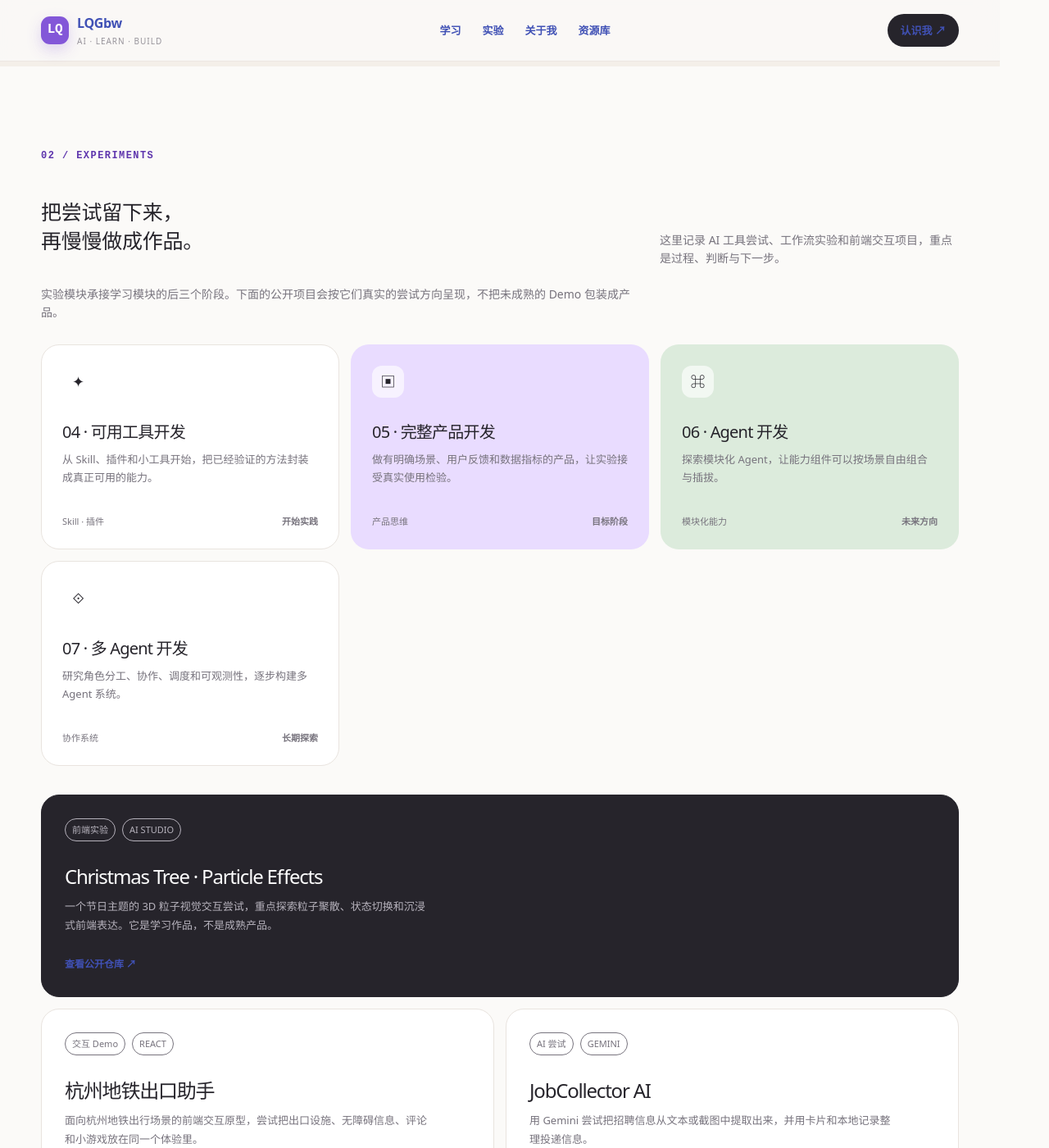
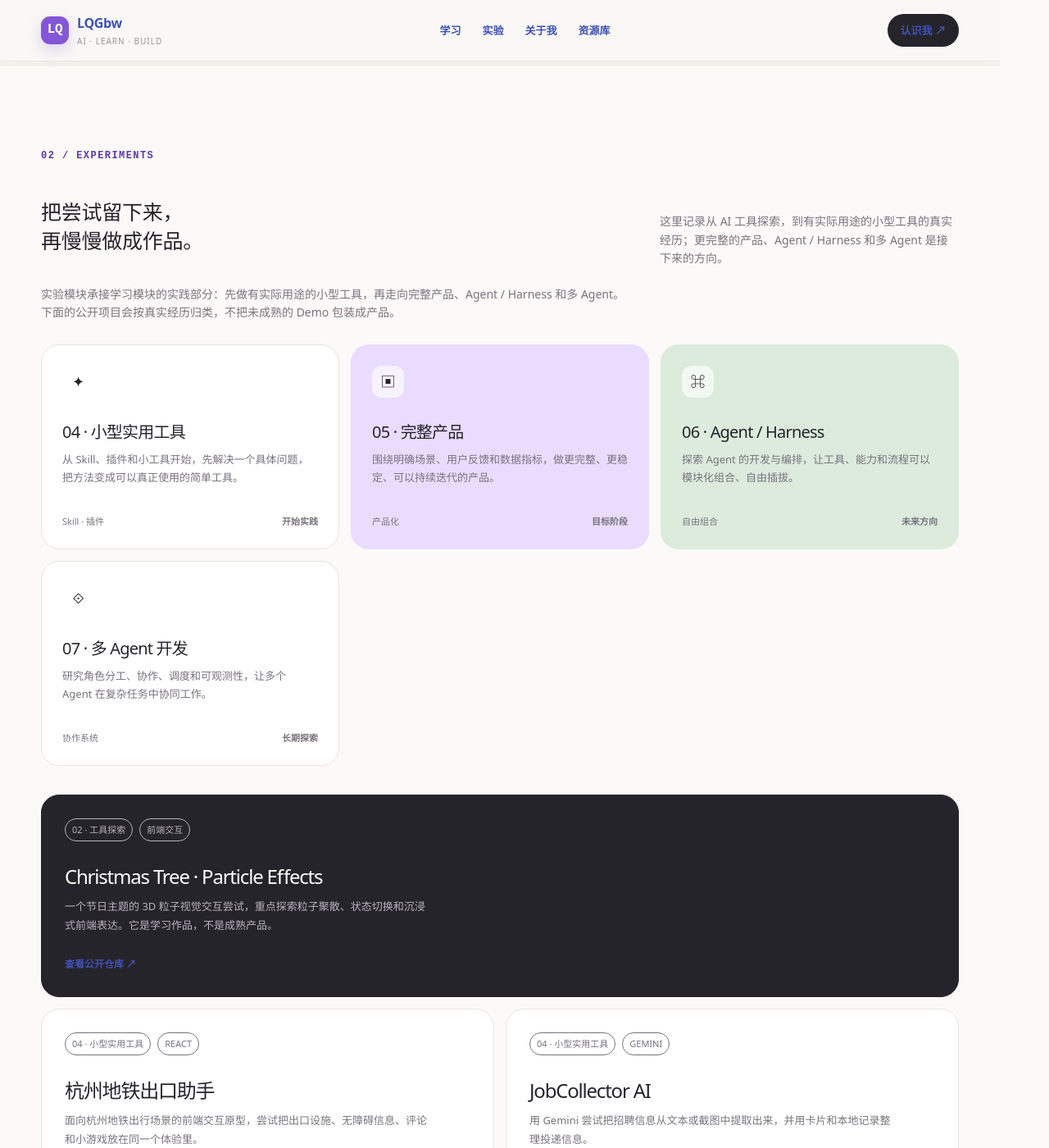
Before and after one commit to LQGbw/LQGbw.github.io, an MkDocs documentation site: the page built from docs/index.md, in a window 1280 px wide and 1400 px high, scrolled down 1890 px. Shown: the whole window at 82% size. Built offline with MkDocs 1.6.1 and Material for MkDocs 9.7.7, drawn with Linux system fonts in a browser that asks for light colours; some of the changed text lies outside the part shown.

Commit message:
校正三模块与七阶段成长路径

```diff
--- a/docs/index.md
+++ b/docs/index.md
@@ -197,57 +197,57 @@ hide:
       <div class="reveal">
         <div class="eyebrow mono">PERSONAL LAB / 001</div>
         <h1>边学边做，<br /><em>把 AI 变成</em>真实能力。</h1>
-        <p class="lead">我是 LQGbw，正在记录从了解 AI 工具，到做出真正有用的小项目的过程。这里有学习路线、实践项目、可复用资源，也有一路上的真实思考。</p>
+        <p class="lead">我是 LQGbw，正在记录从学习 AI 基础与行业认知，到尝试有实际用途的小工具，再逐步走向产品、Agent 和多 Agent 的过程。这里有学过的内容、做过的实验，也有下一步的规划。</p>
         <div class="hero-actions"><a class="button primary" href="#learning">查看学习路线 <span>↓</span></a><a class="button ghost" href="#experiments">看我的项目 ↗</a></div>
-        <p class="hero-note"><span>现在进行中：</span>梳理学习、实验和个人介绍三条线 · 持续更新</p>
+        <p class="hero-note"><span>现在进行中：</span>梳理 AI 学习、项目经历和未来规划 · 持续更新</p>
       </div>
       <div class="hero-card reveal">
         <div class="card-top"><div class="avatar">✦</div><span class="status">● 持续更新中</span></div>
         <h3>我的 AI 成长地图</h3>
-        <p>从会用工具，到能做出作品。</p>
+        <p>从学过什么，到做过什么，再到下一步。</p>
         <div class="progress" style="margin-top: 23px"><div class="progress-head"><span>当前学习进度</span><span>38%</span></div><div class="bar"><i></i></div></div>
         <div class="mini-grid"><div class="mini"><strong>07</strong><span>成长阶段</span></div><div class="mini"><strong>05</strong><span>公开实验</span></div><div class="mini"><strong>03</strong><span>内容模块</span></div></div>
       </div>
     </div>
   </section>
 
-  <div class="ticker"><div class="wrap ticker-inner"><strong class="mono">THIS WEEK</strong><span class="dot"></span><span>梳理 7 阶段成长路径</span><span class="dot"></span><span>记录 Coze 与 Dify 工作流</span><span class="dot"></span><span>把实验逐步变成可用工具</span></div></div>
+  <div class="ticker"><div class="wrap ticker-inner"><strong class="mono">THIS WEEK</strong><span class="dot"></span><span>梳理 7 阶段成长路径</span><span class="dot"></span><span>整理 AI 行业认知卡片</span><span class="dot"></span><span>把实验逐步变成可用工具</span></div></div>
 
-  <section id="learning"><div class="wrap"><div class="section-head reveal"><div><div class="eyebrow mono">01 / LEARNING</div><h2>先把基础学明白，<br />再把方法做成流程。</h2></div><p class="section-intro">学习模块记录从理解 AI 到建立工作流的前三个阶段，课程只是起点，真正重要的是把知识变成自己的判断。</p></div>
+  <section id="learning"><div class="wrap"><div class="section-head reveal"><div><div class="eyebrow mono">01 / LEARNING</div><h2>先把基础学明白，<br />再把方法做成流程。</h2></div><p class="section-intro">学习模块记录从理解 AI 到形成行业判断的前三个阶段，课程只是起点，真正重要的是把知识变成自己的认知框架。</p></div>
     <div class="path-grid">
       <article class="path-card reveal"><div><div class="path-icon">◎</div><h3>01 · 基础知识</h3><p>学习 AI 基本概念、模型、提示词和常见方法，建立自己的理解框架。</p></div><div class="path-foot"><span>课程与笔记</span><span class="path-status">持续整理</span></div></article>
       <article class="path-card reveal"><div><div class="path-icon">⌁</div><h3>02 · AI 工具探索</h3><p>尝试现有 AI 工具，记录真实体验，也保留还不成熟的前端展示和交互实验。</p></div><div class="path-foot"><span>工具体验</span><span class="path-status">探索中</span></div></article>
-      <article class="path-card reveal"><div><div class="path-icon">✳</div><h3>03 · 知识问答工作流</h3><p>借助 Coze、Dify 等平台搭建知识库、问答和自动化工作流。</p></div><div class="path-foot"><span>Coze · Dify</span><span class="path-status">工作流实验</span></div></article>
+      <article class="path-card reveal"><div><div class="path-icon">✳</div><h3>03 · 行业认知</h3><p>关注 AI 工具、应用场景、产品形态和行业变化，逐渐形成判断什么值得学、什么值得做的能力。</p></div><div class="path-foot"><span>趋势与场景</span><span class="path-status">持续观察</span></div></article>
     </div>
   </div></section>
 
-  <section class="resource-section" id="resources"><div class="wrap"><div class="section-head reveal"><div><div class="eyebrow mono">02 / RESOURCE LIBRARY</div><h2>拿来就用的<br />AI 资源库。</h2></div><p class="section-intro">把我用过、做过、验证过的东西留下来。每份资源都附有使用场景和实践说明。</p></div>
+  <section class="resource-section" id="resources"><div class="wrap"><div class="section-head reveal"><div><div class="eyebrow mono">SUPPORT / RESOURCE LIBRARY</div><h2>拿来就用的<br />AI 资源库。</h2></div><p class="section-intro">把我用过、做过、验证过的东西留下来。每份资源都附有使用场景和实践说明。</p></div>
     <div class="filters reveal" role="tablist" aria-label="资源筛选"><button class="filter active" data-filter="all">全部</button><button class="filter" data-filter="skill">Skill</button><button class="filter" data-filter="prompt">Prompt</button><button class="filter" data-filter="tool">工具</button></div>
     <div class="resource-grid"><article class="resource reveal" data-type="skill"><span class="resource-label">SKILL</span><h3>AI 周报整理助手</h3><p>把一周的碎片信息整理成清晰的周报结构，适合个人复盘和团队同步。</p><div class="resource-foot"><span>v0.1 · 刚刚更新</span><span class="resource-status">整理中</span></div></article><article class="resource reveal" data-type="prompt"><span class="resource-label">PROMPT</span><h3>工具测评提示词模板</h3><p>从功能、体验、适用人群和真实场景四个角度，快速写出一篇有用的工具测评。</p><div class="resource-foot"><span>可复制 · 免费</span><span class="resource-status">即将公开</span></div></article><article class="resource reveal" data-type="tool"><span class="resource-label">TOOLKIT</span><h3>AI 工具选择清单</h3><p>按写作、研究、设计、自动化和开发分类，记录我实际用过的工具。</p><div class="resource-foot"><span>21 个工具 · 持续补充</span><span class="resource-status">持续补充</span></div></article></div>
   </div></section>
 
-  <section id="experiments"><div class="wrap"><div class="section-head reveal"><div><div class="eyebrow mono">02 / EXPERIMENTS</div><h2>把尝试留下来，<br />再慢慢做成作品。</h2></div><p class="section-intro">这里记录 AI 工具尝试、工作流实验和前端交互项目，重点是过程、判断与下一步。</p></div>
-    <p class="section-intro reveal" style="max-width: 720px; margin: -12px 0 28px;">实验模块承接学习模块的后三个阶段。下面的公开项目会按它们真实的尝试方向呈现，不把未成熟的 Demo 包装成产品。</p>
+  <section id="experiments"><div class="wrap"><div class="section-head reveal"><div><div class="eyebrow mono">02 / EXPERIMENTS</div><h2>把尝试留下来，<br />再慢慢做成作品。</h2></div><p class="section-intro">这里记录从 AI 工具探索，到有实际用途的小型工具的真实经历；更完整的产品、Agent / Harness 和多 Agent 是接下来的方向。</p></div>
+    <p class="section-intro reveal" style="max-width: 720px; margin: -12px 0 28px;">实验模块承接学习模块的实践部分：先做有实际用途的小型工具，再走向完整产品、Agent / Harness 和多 Agent。下面的公开项目会按真实经历归类，不把未成熟的 Demo 包装成产品。</p>
     <div class="path-grid" style="margin-bottom: 35px;">
-      <article class="path-card reveal"><div><div class="path-icon">✦</div><h3>04 · 可用工具开发</h3><p>从 Skill、插件和小工具开始，把已经验证的方法封装成真正可用的能力。</p></div><div class="path-foot"><span>Skill · 插件</span><span class="path-status">开始实践</span></div></article>
-      <article class="path-card reveal"><div><div class="path-icon">▣</div><h3>05 · 完整产品开发</h3><p>做有明确场景、用户反馈和数据指标的产品，让实验接受真实使用检验。</p></div><div class="path-foot"><span>产品思维</span><span class="path-status">目标阶段</span></div></article>
-      <article class="path-card reveal"><div><div class="path-icon">⌘</div><h3>06 · Agent 开发</h3><p>探索模块化 Agent，让能力组件可以按场景自由组合与插拔。</p></div><div class="path-foot"><span>模块化能力</span><span class="path-status">未来方向</span></div></article>
-      <article class="path-card reveal"><div><div class="path-icon">⟐</div><h3>07 · 多 Agent 开发</h3><p>研究角色分工、协作、调度和可观测性，逐步构建多 Agent 系统。</p></div><div class="path-foot"><span>协作系统</span><span class="path-status">长期探索</span></div></article>
+      <article class="path-card reveal"><div><div class="path-icon">✦</div><h3>04 · 小型实用工具</h3><p>从 Skill、插件和小工具开始，先解决一个具体问题，把方法变成可以真正使用的简单工具。</p></div><div class="path-foot"><span>Skill · 插件</span><span class="path-status">开始实践</span></div></article>
+      <article class="path-card reveal"><div><div class="path-icon">▣</div><h3>05 · 完整产品</h3><p>围绕明确场景、用户反馈和数据指标，做更完整、更稳定、可以持续迭代的产品。</p></div><div class="path-foot"><span>产品化</span><span class="path-status">目标阶段</span></div></article>
+      <article class="path-card reveal"><div><div class="path-icon">⌘</div><h3>06 · Agent / Harness</h3><p>探索 Agent 的开发与编排，让工具、能力和流程可以模块化组合、自由插拔。</p></div><div class="path-foot"><span>自由组合</span><span class="path-status">未来方向</span></div></article>
+      <article class="path-card reveal"><div><div class="path-icon">⟐</div><h3>07 · 多 Agent 开发</h3><p>研究角色分工、协作、调度和可观测性，让多个 Agent 在复杂任务中协同工作。</p></div><div class="path-foot"><span>协作系统</span><span class="path-status">长期探索</span></div></article>
     </div>
     <div class="project-grid">
-      <article class="project featured reveal"><div class="project-meta"><span>前端实验</span><span>AI STUDIO</span></div><h3>Christmas Tree · Particle Effects</h3><p>一个节日主题的 3D 粒子视觉交互尝试，重点探索粒子聚散、状态切换和沉浸式前端表达。它是学习作品，不是成熟产品。</p><a class="project-link" href="https://github.com/LQGbw/Christmas-Tree-with-partical-effects" target="_blank" rel="noreferrer">查看公开仓库 ↗</a></article>
-      <article class="project reveal"><div class="project-meta"><span>交互 Demo</span><span>REACT</span></div><h3>杭州地铁出口助手</h3><p>面向杭州地铁出行场景的前端交互原型，尝试把出口设施、无障碍信息、评论和小游戏放在同一个体验里。</p><a class="project-link" href="https://github.com/LQGbw/metro-exit-helper" target="_blank" rel="noreferrer">查看公开仓库 ↗</a></article>
-      <article class="project reveal"><div class="project-meta"><span>AI 尝试</span><span>GEMINI</span></div><h3>JobCollector AI</h3><p>用 Gemini 尝试把招聘信息从文本或截图中提取出来，并用卡片和本地记录整理投递信息。</p><a class="project-link" href="https://github.com/LQGbw/JobScartch-To-tabulate" target="_blank" rel="noreferrer">查看公开仓库 ↗</a></article>
-      <article class="project reveal"><div class="project-meta"><span>视觉交互</span><span>GEMINI</span></div><h3>3D Particle Controller</h3><p>尝试使用 Gemini 视觉能力识别人手势，控制 3D 粒子系统的状态变化，记录一次从想法到界面的探索。</p><a class="project-link" href="https://github.com/LQGbw/Copy-of-Gemini-3D-Particle-Controller" target="_blank" rel="noreferrer">查看公开仓库 ↗</a></article>
-      <article class="project reveal"><div class="project-meta"><span>视觉实验</span><span>FRONTEND</span></div><h3>Christmas Tree · No Hand Control</h3><p>同一主题下的另一个节日视觉版本，去掉手势控制，专注于树形状态变化、粒子效果和页面氛围。</p><a class="project-link" href="https://github.com/LQGbw/Chirstmas-Tree-without-hand-controll" target="_blank" rel="noreferrer">查看公开仓库 ↗</a></article>
+      <article class="project featured reveal"><div class="project-meta"><span>02 · 工具探索</span><span>前端交互</span></div><h3>Christmas Tree · Particle Effects</h3><p>一个节日主题的 3D 粒子视觉交互尝试，重点探索粒子聚散、状态切换和沉浸式前端表达。它是学习作品，不是成熟产品。</p><a class="project-link" href="https://github.com/LQGbw/Christmas-Tree-with-partical-effects" target="_blank" rel="noreferrer">查看公开仓库 ↗</a></article>
+      <article class="project reveal"><div class="project-meta"><span>04 · 小型实用工具</span><span>REACT</span></div><h3>杭州地铁出口助手</h3><p>面向杭州地铁出行场景的前端交互原型，尝试把出口设施、无障碍信息、评论和小游戏放在同一个体验里。</p><a class="project-link" href="https://github.com/LQGbw/metro-exit-helper" target="_blank" rel="noreferrer">查看公开仓库 ↗</a></article>
+      <article class="project reveal"><div class="project-meta"><span>04 · 小型实用工具</span><span>GEMINI</span></div><h3>JobCollector AI</h3><p>用 Gemini 尝试把招聘信息从文本或截图中提取出来，并用卡片和本地记录整理投递信息。</p><a class="project-link" href="https://github.com/LQGbw/JobScartch-To-tabulate" target="_blank" rel="noreferrer">查看公开仓库 ↗</a></article>
+      <article class="project reveal"><div class="project-meta"><span>02 · 工具探索</span><span>GEMINI</span></div><h3>3D Particle Controller</h3><p>尝试使用 Gemini 视觉能力识别人手势，控制 3D 粒子系统的状态变化，记录一次从想法到界面的探索。</p><a class="project-link" href="https://github.com/LQGbw/Copy-of-Gemini-3D-Particle-Controller" target="_blank" rel="noreferrer">查看公开仓库 ↗</a></article>
+      <article class="project reveal"><div class="project-meta"><span>02 · 工具探索</span><span>前端交互</span></div><h3>Christmas Tree · No Hand Control</h3><p>同一主题下的另一个节日视觉版本，去掉手势控制，专注于树形状态变化、粒子效果和页面氛围。</p><a class="project-link" href="https://github.com/LQGbw/Chirstmas-Tree-without-hand-controll" target="_blank" rel="noreferrer">查看公开仓库 ↗</a></article>
     </div>
   </div></section>
 
-  <section class="about-section" id="about"><div class="wrap"><div class="section-head reveal"><div><div class="eyebrow mono">03 / ABOUT ME</div><h2>我不是专家，<br />我在公开成长。</h2></div><p class="section-intro">这是一个边学边做的个人主页：把学过的内容、做过的实验和正在形成的方法放在同一条线上。</p></div>
+  <section class="about-section" id="about"><div class="wrap"><div class="section-head reveal"><div><div class="eyebrow mono">03 / ABOUT ME</div><h2>我学过什么，<br />做过什么，下一步去哪。</h2></div><p class="section-intro">个人介绍不是静态简历，而是一条会持续更新的成长线：把学习、经历和未来规划放在一起。</p></div>
     <div class="about-grid">
-      <article class="about-card reveal"><div class="path-icon">✦</div><h3>我在学习什么</h3><p>从基础知识出发，逐步理解 AI 工具、知识问答工作流、Agent 和多 Agent 的发展路径。</p><a href="#learning">查看学习模块 →</a></article>
-      <article class="about-card reveal"><div class="path-icon">↗</div><h3>我如何记录</h3><p>不把不成熟的尝试包装成成果，保留真实项目、公开仓库、踩坑和阶段性结论。</p><a href="#experiments">查看实验模块 →</a></article>
-      <article class="about-card reveal"><div class="path-icon">○</div><h3>我在哪里更新</h3><p>主页沉淀长期结构，小红书分享更短的实践笔记，GitHub 保存可以复看的代码与页面。</p><a href="https://xhslink.cn/o/UHwuRBq7E0" target="_blank" rel="noreferrer">去小红书看看 ↗</a></article>
+      <article class="about-card reveal"><div class="path-icon">✦</div><h3>我学过什么</h3><p>从 AI 基础知识、工具使用，到对应用场景和行业变化的持续观察，逐步建立自己的认知框架。</p><a href="#learning">查看学习模块 →</a></article>
+      <article class="about-card reveal"><div class="path-icon">↗</div><h3>我有什么经历</h3><p>做过一些 Gemini、AI Studio 和前端交互实验，也尝试过有实际用途的小型工具；它们都是公开成长记录。</p><a href="#experiments">查看实验经历 →</a></article>
+      <article class="about-card reveal"><div class="path-icon">○</div><h3>未来的规划想法</h3><p>从小型实用工具走向完整产品，再探索 Agent / Harness 的自由插拔和多 Agent 协作。</p><a href="#experiments">查看未来路线 →</a></article>
     </div>
   </div></section>
 
```
